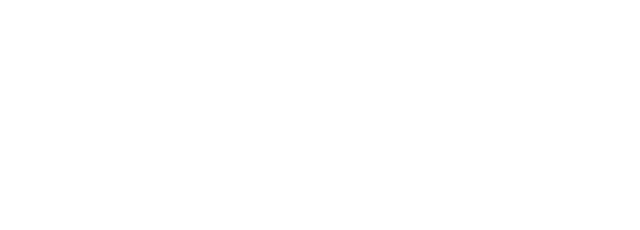
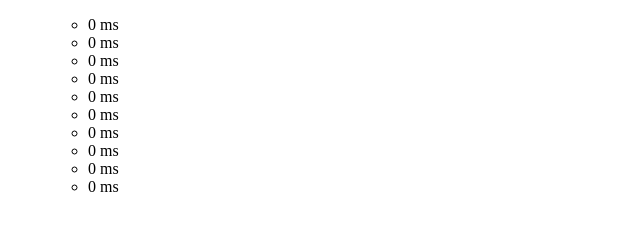
Before and after one commit to GuiCavi/trabalho1-paa, a website: page index.jade in a window 1280 px wide. Shown: the whole page, without its empty margins (0-640 px from the left). Drawn offline with nearby package versions, Linux system fonts and the light colour scheme; files that its build step writes are made by us from their sources.

Commit message:
Create almost all sort methods

```diff
--- a/index.jade
+++ b/index.jade
@@ -5,4 +5,6 @@ head
   title Document
 body
 
+  ul#results
+
   script(src="./dist/js/sort.js")
--- a/src/ts/sort.ts
+++ b/src/ts/sort.ts
@@ -1,8 +1,255 @@
+class Utils {
+  constructor() {
+    console.log("Utils class loaded");
+  }
+
+  public static swap(a: any, b: any) {
+    return [b, a];
+  }
+
+  public static calculate(func: any, arr: number[]) {
+    let start = performance.now();
+    func(arr);
+    let end = performance.now();
+
+    return end-start;
+  }
+
+  public static generateHTML(arr: any[], type: string) {
+    switch (type) {
+      case 'ul':
+        let $ul = document.createElement('ul');
+
+        for (let i = 0; i < arr.length; i++) {
+          let $li = document.createElement('li');
+
+          $li.textContent = arr[i];
+          $ul.appendChild($li);
+        }
+
+        return $ul;
+
+      default:
+        break;
+    }
+  }
+
+  public static siftDown(numbers: number[], root: number, bottom: number) {
+    let maxChild = root * 2 + 1;
+
+    if (maxChild < bottom) {
+      let otherChild = maxChild + 1;
+      maxChild = (numbers[otherChild] > numbers[maxChild]) ? otherChild : maxChild;
+    }
+    else if (maxChild > bottom) return;
+
+    if (numbers[root] >= numbers[maxChild]) return;
+
+    [numbers[root], numbers[maxChild]] = Utils.swap(numbers[root], numbers[maxChild]);
+
+    this.siftDown(numbers, maxChild, bottom);
+  }
+
+  public static merge(numbers: number[], begin: number, mid: number, end: number) {
+    let temp: number[] = [],
+        i = begin, j = mid, k = 0;
+
+    while (i < mid && j < end) {
+      if (numbers[i] <= numbers[j]) temp[k++] = numbers[i++];
+      else temp[k++] = numbers[j++];
+    }
+
+    while (i < mid) temp[k++] = numbers[i++];
+    while (j < end) temp[k++] = numbers[j++];
+
+    for (i = begin; i < end; i++) {
+      numbers[i] = temp[i-begin];
+    }
+
+    return numbers;
+  }
+
+  public static partition(numbers: number[], left: number, right: number) {
+    // let pivot: number = Math.floor(left+right / 2),
+    let pivot: number = left,
+        i = left, j = right;
+
+    while (i <= j) {
+      while (numbers[i] < numbers[pivot]) i++;
+      while (numbers[j] > numbers[pivot]) j--;
+
+      if (i <= j) {
+        [numbers[i], numbers[j]] = Utils.swap(numbers[i], numbers[j]);
+
+        i++;
+        j--;
+      }
+    }
+
+    return i;
+  }
+}
+
 /**
  * Algorithms
  */
-class Algorithms {
+class Sort {
   constructor() {
+    console.log("new object of Sort");
+  }
 
+  /**
+   * Uneficient bubbleSort
+   */
+  bubbleSort1(numbers: number[]) {
+    for (let i = 0; i < numbers.length; i++) {
+      for (let j = 0; j < numbers.length-1; j++) {
+        if (numbers[j] > numbers[j + 1]) {
+          [numbers[j], numbers[j + 1]] = Utils.swap(numbers[j], numbers[j + 1]);
+        }
+      }
+    }
+  }
+
+  /**
+   * Most eficient bubbleSort
+   */
+  bubbleSort2(numbers: number[]) {
+    let finish = false,
+        j = 0;
+
+    while (j < numbers.length && !finish) {
+      finish = true;
+
+      for (let i = 0; i < numbers.length; i++) {
+        if (numbers[i] > numbers[i + 1]) {
+          [numbers[i], numbers[i + 1]] = Utils.swap(numbers[i], numbers[i + 1]);
+          finish = false;
+        }
+      }
+
+      j++;
+    }
+  }
+
+  /**
+   * Quick sort
+   */
+  quickSort(numbers: number[], left: number, right: number) {
+    let index;
+
+    if (numbers.length > 1) {
+      index = Utils.partition(numbers, left, right);
+
+      if (left < index - 1) this.quickSort(numbers, left, index - 1);
+      if (index < right) this.quickSort(numbers, index, right);
+    }
+
+    return numbers;
+  }
+
+  /**
+   * Insertion Sort
+   */
+  insertionSort(numbers: number[]) {
+    let atual: number;
+
+    for (let i = 1; i < numbers.length; i++) {
+      atual = numbers[i];
+
+      for (var j = i - 1; j >= 0 && atual < numbers[j]; j--) {
+        numbers[j + 1] = numbers[j];
+      }
+
+      numbers[j + 1] = atual;
+    }
+  }
+
+  /**
+   * Shell Sort
+   */
+  shellSort(numbers: number[]) {
+    for (let salto = Math.floor(numbers.length/2); salto > 0; salto = Math.floor(salto / 2)) {
+      for (let i = salto; i < numbers.length; i++) {
+        let x = numbers[i];
+        for (var j = i; (j >= salto) && (x < numbers[j - salto]); j -= salto) {
+          numbers[j] = numbers[j - salto];
+        }
+        numbers[j] = x;
+      }
+    }
+  }
+
+  /**
+   * Selection Sort
+   */
+  selectionSort(numbers: number[]) {
+    for (let i = 0; i < numbers.length - 1; i++) {
+      let k = i;
+      let menor = numbers[i];
+
+      for (let j = i + 1; j < numbers.length; j++) {
+        if (numbers[j] < menor) {
+          k = j;
+          menor = numbers[j];
+        }
+      }
+
+      numbers[k] = numbers[i];
+      numbers[i] = menor;
+    }
+  }
+
+  /**
+   * Heap Sort
+   */
+  heapSort(numbers: number[]) {
+    for (let i = Math.floor(numbers.length / 2); i >= 0; i--) {
+      Utils.siftDown(numbers, i, numbers.length-1);
+    }
+
+    for (let i = numbers.length - 1; i >= 1; i--) {
+      [numbers[0], numbers[i]] = Utils.swap(numbers[0], numbers[i]);
+
+      Utils.siftDown(numbers, 0, i - 1);
+    }
+  }
+
+  /**
+   * Merge Sort
+   */
+  mergeSort(numbers: number[], begin:number, end: number) {
+    if (begin < end -1) {
+      let mid = Math.floor((begin + end) / 2);
+
+      this.mergeSort(numbers, begin, mid);
+      this.mergeSort(numbers, mid, end);
+      numbers = Utils.merge(numbers, begin, mid, end);
+    }
+
+    return numbers;
   }
 }
+
+class Main {
+  constructor() {}
+
+  public static main() {
+    let sort = new Sort(),
+        results: string[] = [];
+
+    // let array = [10, 9, 8, 7, 6, 5, 4, 3, 2, 1];
+    let array: number[] = new Array(100).join('0').split('').map(function() {
+      return parseInt('' + (Math.random() * 10));
+    });
+
+    for (let i = 0; i < 10; i++) {
+      results.push(Utils.calculate(sort.insertionSort, array.slice(0)) + ' ms');
+    }
+
+    let $ul = Utils.generateHTML(results, 'ul');
+    document.getElementById('results').appendChild($ul);
+  }
+}
+
+Main.main();
```
Also changed, not shown: dist/js/sort.js, index.html.
